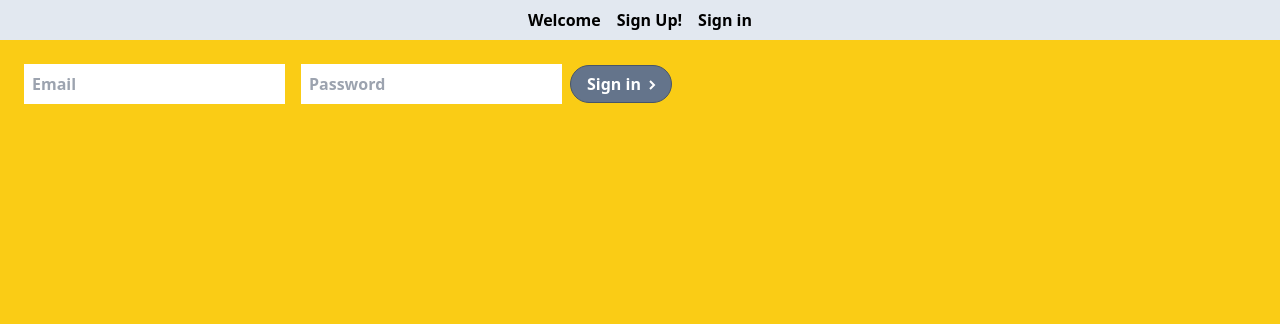
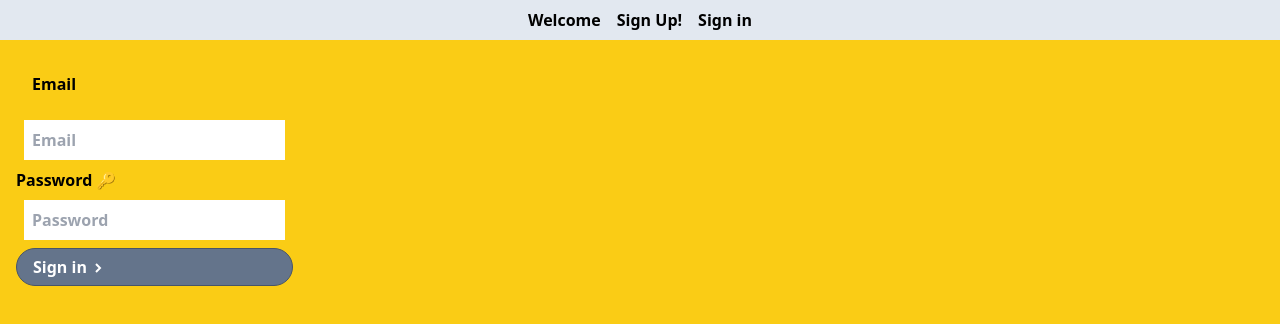
Before and after one commit to PrathmeshSadake/getmagic-frontend, a Next.js app in the folder nextfrontend/: page /signin in a window 1280 px wide. Shown: the top 324 px of the page. Built offline with nearby package versions, Linux system fonts and the light colour scheme; no server answers.

Commit message:
Added some labels to the inputs to test it

```diff
--- a/nextfrontend/pages/signin.jsx
+++ b/nextfrontend/pages/signin.jsx
@@ -4,7 +4,7 @@ import { useState } from "react";
 import { useAuth } from "../context/authcontext";
 import { Router, useRouter } from "next/router"; //this is to push a user to Dashboard after signing in
 import { ToastContainer, toast } from "react-toastify";
-import 'react-toastify/dist/ReactToastify.css'
+import "react-toastify/dist/ReactToastify.css";
 export default function SignIn(props) {
   const [email, setEmail] = useState(null);
   const [password, setPassword] = useState(null);
@@ -20,7 +20,7 @@ const handleSubmit = async (e) => {
       );
       sessionStorage.setItem("Auth Token", auth_return.user.accessToken);
     } catch (e) {
-      toast(`Ooooppss ${e}`,{autoClose:2000});
+      toast(`Ooooppss ${e}`, { autoClose: 2000 });
     }
   };
   return (
@@ -32,16 +32,23 @@ const handleSubmit = async (e) => {
         className="flex items-center align-middle gap-2"
       >
         <fieldset className="gap-2 p-2 m-2">
+          <div className="grid grid-cols-1 align-middle justify-center">
+            <label className="p-2 m-2" for="email">
+              Email
+            </label>
             <input
               className="p-2 m-2"
               name="email"
               type="email"
               placeholder="Email"
+              id="email"
               onChange={(e) => setEmail(e.target.value)}
             ></input>
+            <label for="password">Password 🔑 </label>
             <input
               className="p-2 m-2"
               name="passsword"
+              id="password"
               type="password"
               placeholder="Password"
               onChange={(e) => setPassword(e.target.value)}
@@ -72,6 +79,7 @@ const handleSubmit = async (e) => {
                 ></path>
               </svg>
             </button>
+          </div>
         </fieldset>
       </form>
     </div>
```
Also changed, not shown: 2 other files (tests, documents, lock files or other folders). Lines whose indentation alone changed are shown as unchanged.
